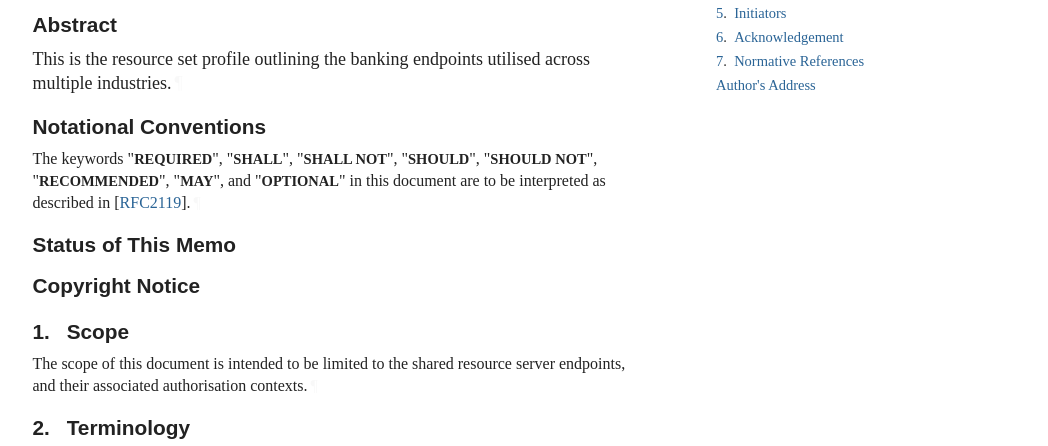
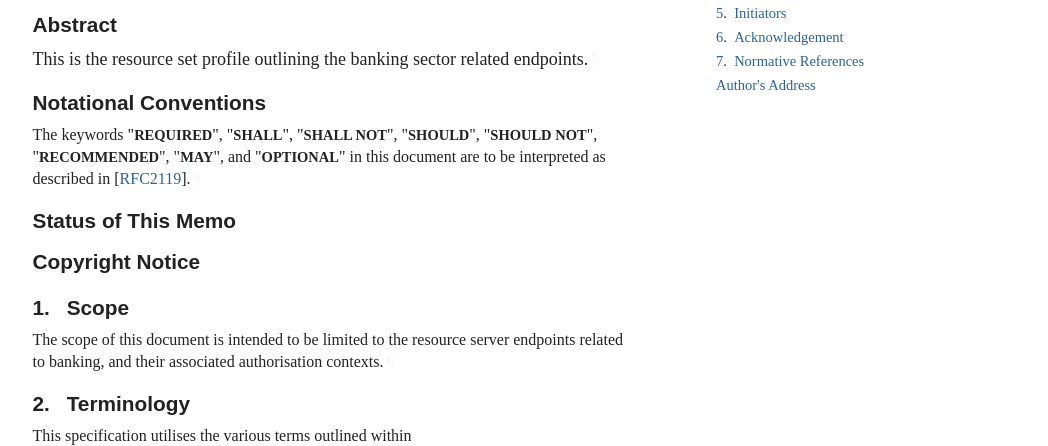
Before and after one commit to datarightplus/datarightplus-resource-set-banking, a plain HTML site: page draft-authors-datarightplus-resource-set-banking.html in a window 1280 px wide. Shown: the part 300-746 px from the top of the page, without its empty margins (92-1140 px from the left). Drawn offline with Linux system fonts and the light colour scheme; a web font is replaced by a local one.

Commit message:
Script updating gh-pages from c837a8e. [ci skip]

```diff
--- a/draft-authors-datarightplus-resource-set-banking.html
+++ b/draft-authors-datarightplus-resource-set-banking.html
@@ -7,7 +7,7 @@
 <title>DataRight+: Banking Resource Set</title>
 <meta content="Stuart Low" name="author">
 <meta content="
-       This is the resource set profile outlining the banking endpoints utilised across multiple industries.
+       This is the resource set profile outlining the banking sector related endpoints.
     " name="description">
 <meta content="xml2rfc 3.20.1" name="generator">
 <meta content="draft-authors-datarightplus-resource-set-banking-latest" name="ietf.draft">
@@ -1059,7 +1059,7 @@ svg :is([fill="white"], [fill^="#fff"]) {
 <h1 id="title">DataRight+: Banking Resource Set</h1>
 <section id="section-abstract">
       <h2 id="abstract"><a href="#abstract" class="selfRef">Abstract</a></h2>
-<p id="section-abstract-1">This is the resource set profile outlining the banking endpoints utilised across multiple industries.<a href="#section-abstract-1" class="pilcrow">¶</a></p>
+<p id="section-abstract-1">This is the resource set profile outlining the banking sector related endpoints.<a href="#section-abstract-1" class="pilcrow">¶</a></p>
 </section>
 <section class="note" id="section-note.1">
       <h2 id="name-notational-conventions">
@@ -1158,7 +1158,7 @@ svg :is([fill="white"], [fill^="#fff"]) {
       <h2 id="name-scope">
 <a href="#section-1" class="section-number selfRef">1. </a><a href="#name-scope" class="section-name selfRef">Scope</a>
       </h2>
-<p id="section-1-1">The scope of this document is intended to be limited to the shared resource server endpoints, and their associated authorisation contexts.<a href="#section-1-1" class="pilcrow">¶</a></p>
+<p id="section-1-1">The scope of this document is intended to be limited to the resource server endpoints related to banking, and their associated authorisation contexts.<a href="#section-1-1" class="pilcrow">¶</a></p>
 </section>
 </div>
 <div id="terminology">
```
Also changed, not shown: draft-authors-datarightplus-resource-set-banking.txt.
